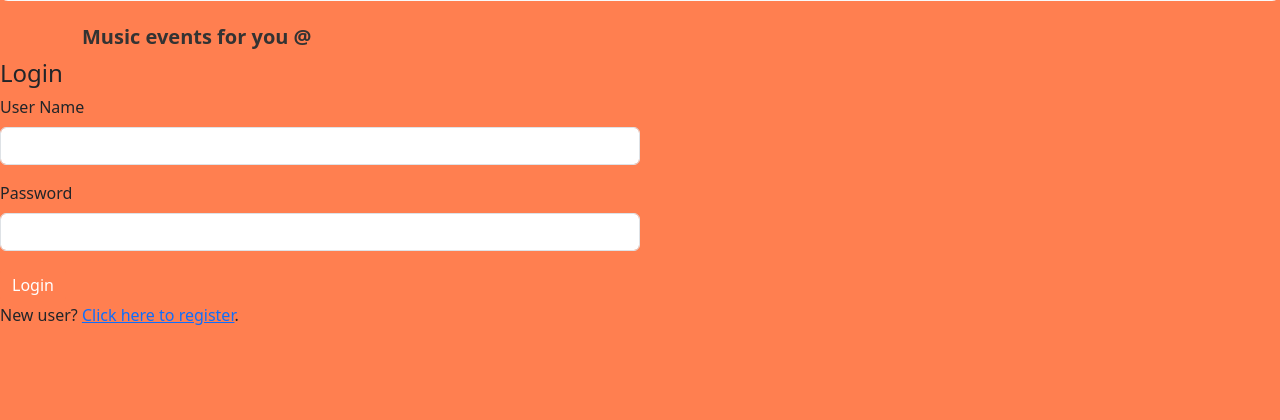
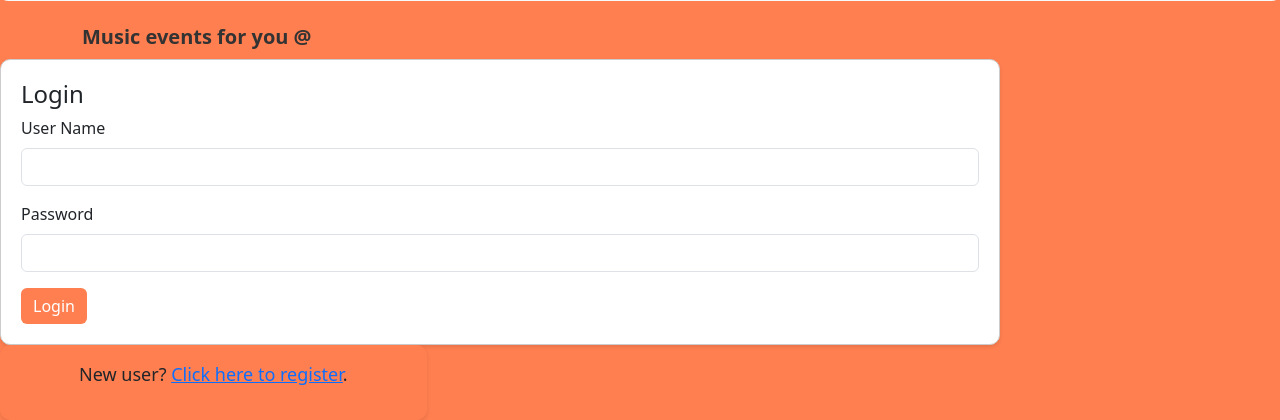
Before and after one commit to waisn22/iab207, a Flask app: page /login in a window 1280 px wide. Shown: the part 407-827 px from the top of the page. Before the commit the page ends 732 px from the top, so only its background shows below. Run offline with Flask 3, Linux system fonts and the light colour scheme; some libraries are stand-ins or nearby versions.

Commit message:
style changes, and html clean up

```diff
--- a/music/static/style/styles.css
+++ b/music/static/style/styles.css
@@ -4,12 +4,78 @@ body {
 
 
 
+
+.login-card {
+    background-color: #fff;
+    border: 1px solid #ccc;
+    border-radius: 10px;
+    box-shadow: 0 2px 4px rgba(0, 0, 0, 0.1);
+    transition: transform 0.2s;
+    cursor: pointer;
+    display: flex;
+    flex-direction: column;
+    align-items: left; /* Center horizontally */
+    padding: 20px;
+    max-width: 1000px; /* Limit card width */
+    width: 200%; /* Full width within the container */
+}
+
+.login-card:hover {
+    transform: scale(1.00);
+}
+
+.login-form {
+    width: 100%; /* Full width for the form */
+}
+
+.login-form input {
+    width: 100%;
+    padding: 10px;
+    margin-bottom: 10px;
+    border: 1px solid #ccc;
+    border-radius: 5px;
+}
+
+.login-button {
+    background-color: #007bff;
+    color: #fff;
+    border: none;
+    padding: 10px 20px;
+    border-radius: 5px;
+    cursor: pointer;
+}
+
+.login-button:hover {
+    background-color: #0056b3;
+}
 .jumbotronback {
     background: url('jumbotron-bg.jpg') center/cover no-repeat;
     color: #ff7f50;
 }
 
+.register-card {
+    background-color: #ff7f50;
+    border: 1px solid #ff7f50;
+    border-radius: 10px;
+    box-shadow: 0 2px 4px rgba(0, 0, 0, 0.1);
+    padding: 15px;
+    font-size: 18px;
+}
 
+.register-content {
+    text-align: center; /* Center the content horizontally */
+}
+
+.register-link {
+    color: #007bff; /* Link color */
+    text-decoration: none; /* Remove underlines */
+    font-weight: bold; /* Make the link bold */
+    font-size: 18px; /* Adjust the font size as needed */
+}
+
+.register-link:hover {
+    text-decoration: underline; /* Underline on hover */
+}
 h1, h2, h3 {
     color: #333;
     font-weight: bold;
@@ -76,7 +142,7 @@ custom-footer {
 }
 .custom-navbar {
     background-color: #fff;
-    color: #333;
+    color: #333333;
     box-shadow: 0 2px 4px rgba(0, 0, 0, 0.1);
 }
 
@@ -101,14 +167,12 @@ custom-footer {
     background-color: #ff7f50;
     border: none;
     color: #fff;
-    padding: 8px 20px;
+    padding: 8px 30px;
     border-radius: 4px;
     font-weight: bold;
     transition: background-color 0.3s;
-}
+    margin-right: 5px;
 
-.custom-signin-btn:hover {
-    background-color: #ff7f50;
 }
 
 
@@ -132,6 +196,7 @@ custom-footer {
     border: none;
     background-color: transparent;
 }
+
 .btn-create {
     background-color: teal;
     border-color: teal;
--- a/music/templates/base.html
+++ b/music/templates/base.html
@@ -25,12 +25,12 @@
                     </li>
                 </ul>
                 {% if current_user.is_authenticated %}
-                     <a class="nav-item nav-link disabled text-muted" href="#">Welcome {{current_user.name}}</a>
-                     <a class="nav-item nav-link" href="{{ url_for('auth.logout') }}">Log Out</a>
-                  {% else %}
-                     <a class="nav-item nav-link" href="{{ url_for('auth.register') }}">Register</a>
-                     <a class="nav-item nav-link" href="{{ url_for('auth.login') }}">Log In</a>
-                  {% endif %}
+                <a class="nav-item nav-link disabled text-muted" href="#">Welcome {{current_user.name}}</a>
+                <a class="nav-item nav-link" href="{{ url_for('auth.logout') }}">Log Out</a>
+             {% else %}
+                <a class="nav-item nav-link custom-signin-btn" href="{{ url_for('auth.register') }}">Register</a>
+                <a class="nav-item nav-link custom-signin-btn" href="{{ url_for('auth.login') }}">Log In</a>
+             {% endif %}
 
                 <form class="custom-search-form">
                     <input type="text" class="custom-search-input" placeholder="Search">
--- a/music/templates/event/forms.html
+++ b/music/templates/event/forms.html
@@ -3,9 +3,7 @@
 {% from 'bootstrap5/form.html' import render_form %}
 
 {% block content %}
-<div class="page-header">
-    <h4>{{heading}}</h4>
-</div>
+
 
 {% with messages = get_flashed_messages() %}
 {% if messages %}
@@ -18,12 +16,21 @@
 {% endwith %}
 
 <div class="col-md-6">
+  <div class = login-card>
+    <div class="page-header">
+      <h4>{{heading}}</h4>
+  </div>
+
     {{ render_form(form)}}
+  </div>
     </div>
 
 {% if heading|lower =='login' %}
 <div class="col-md-4">
+  <div class="register-card">
+        <div class="register-content">
     <p>New user? <a href="{{ url_for('auth.register') }}">Click here to register</a>.</p>
+</div>
 </div>
 {% endif %}
 
--- a/music/templates/user.html
+++ b/music/templates/user.html
@@ -11,7 +11,9 @@
 <!-- <form action="/route" method="post"> -->
 <div class="col-md-6">
     {{wtf.render_form(form)}}
+    </div>
 </div>
+
 
 <!-- When you have login form, then show the user a link to register -->
 {% if heading|lower =='login' %}
```
